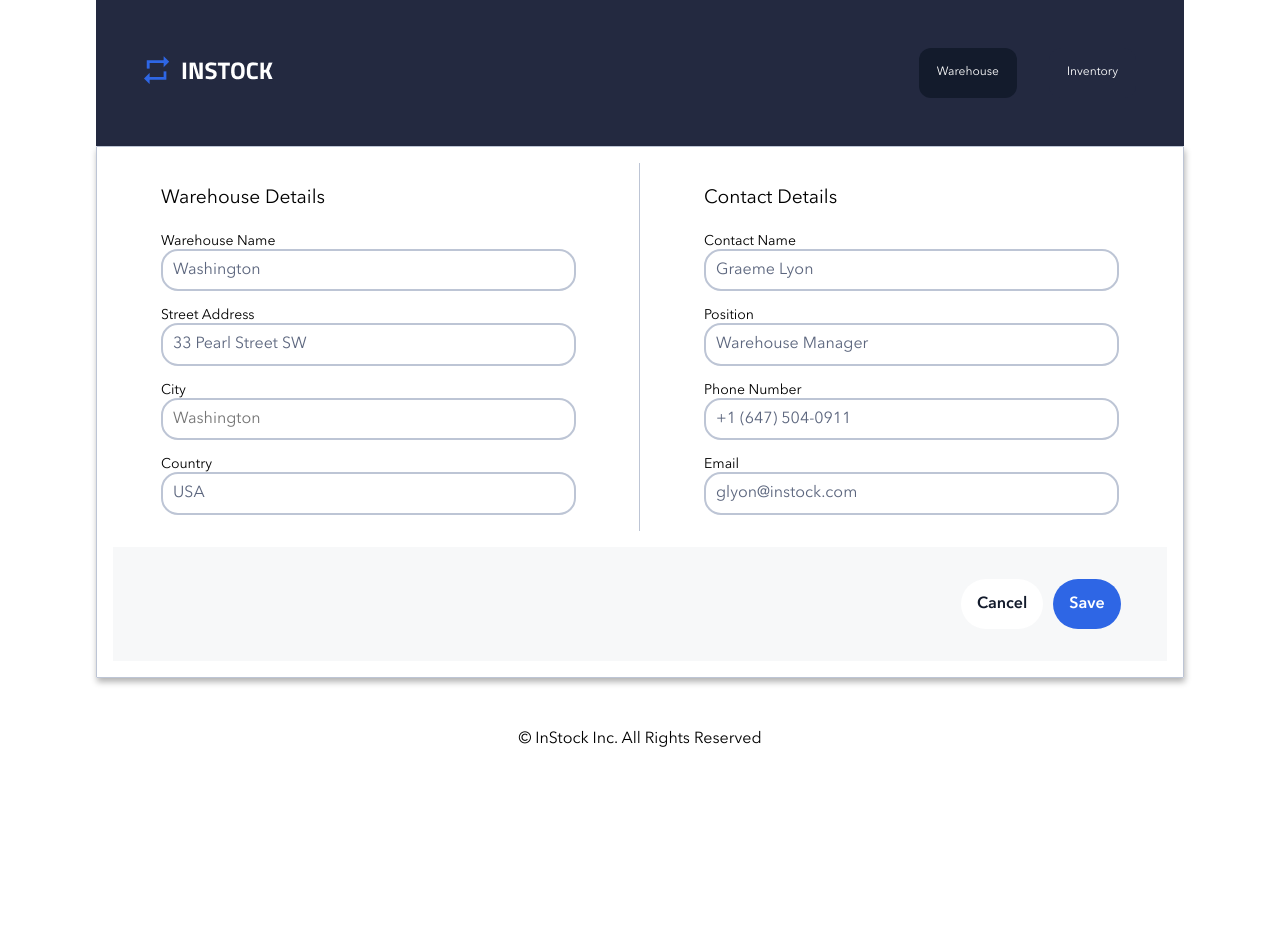
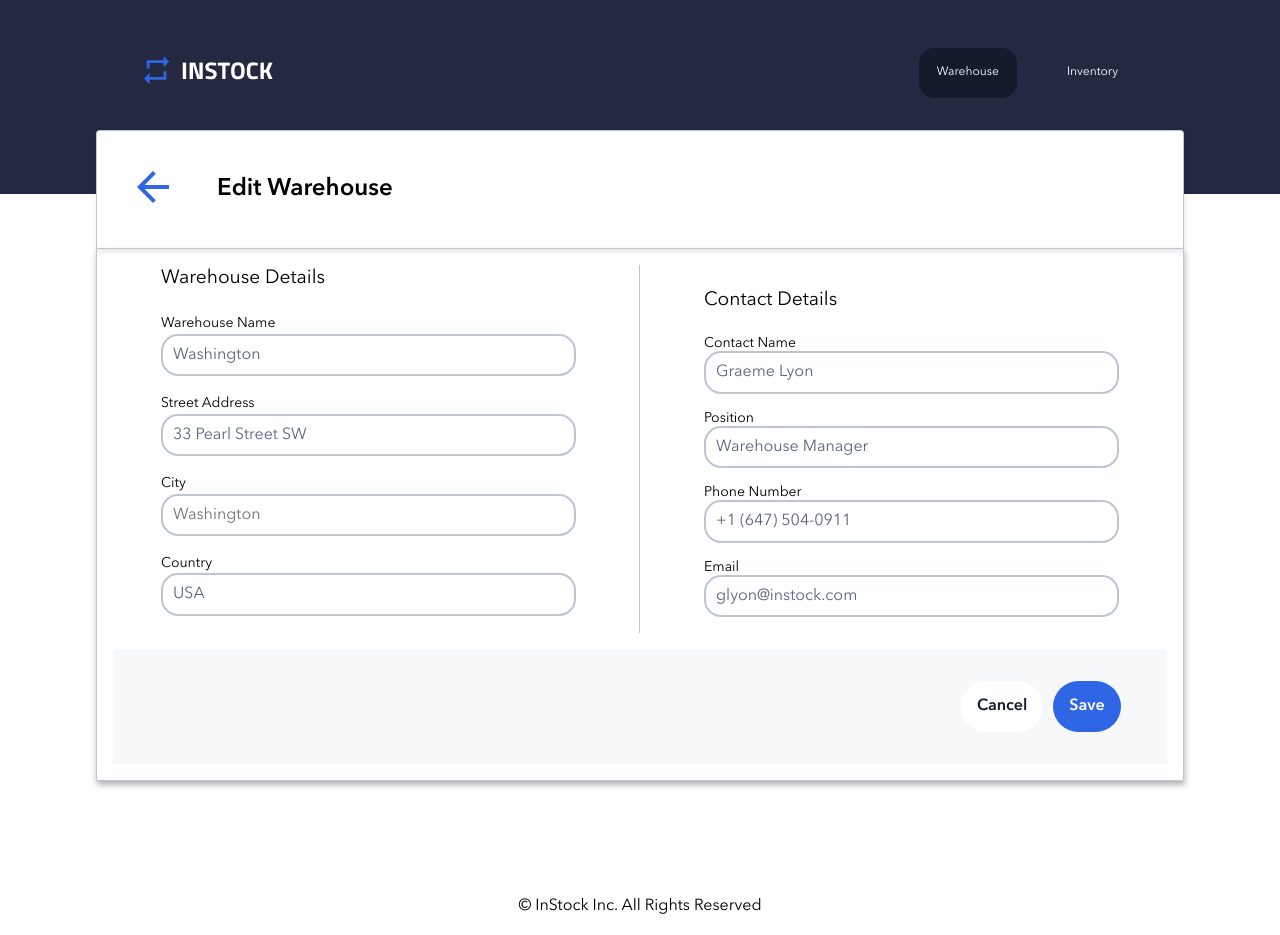
Before and after one commit to DanySA22/InStock-Client, a React (Create React App) app: page /editWareHouse in a window 1280 px wide. Before the commit the page ends 800 px from the top, so only its background shows below. Built offline with nearby package versions, Linux system fonts and the light colour scheme.

Commit message:
Added a component EditWareHouseHeader, Added some styling to the Header component as well. up for review

```diff
--- a/package.json
+++ b/package.json
@@ -13,7 +13,7 @@
     "web-vitals": "^2.1.4"
   },
   "scripts": {
-    "start": "react-scripts start",
+    "start": "PORT=4000 react-scripts start",
     "build": "react-scripts build",
     "test": "react-scripts test",
     "eject": "react-scripts eject"
--- a/src/components/Header/Header.scss
+++ b/src/components/Header/Header.scss
@@ -1,4 +1,6 @@
 .header {
+  background-color: $instockGraphite;
+  padding-bottom: 3rem;
   &__border {
     display: flex;
     flex-direction: column;
@@ -23,7 +25,7 @@
   &__actions {
     display: flex;
     flex-direction: row;
-    gap: 5rem;
+    gap: 7.5rem;
     @include tablet {
       gap: 2rem;
     }
@@ -36,8 +38,8 @@
     cursor: pointer;
     width: 100%;
     height: auto;
-    padding: 18px;
-    border-radius: 12px;
+    padding: 1rem 2rem;
+    border-radius: 15px;
     font-size: 12px;
 
     &:hover {
--- /dev/null
+++ b/src/components/WareHouseList/EditWareHouseHeader/EditWareHouseHeader.jsx
@@ -0,0 +1,18 @@
+import arrowIcon from "../../../assets/Icons/arrow_back-24px.svg";
+import { NavLink } from "react-router-dom";
+const EditWareHouseHeader = () => {
+  return (
+    <section className="edit-whsheader">
+      <NavLink to="/" className="edit-whsheader__arrow-back">
+        <img
+          src={arrowIcon}
+          alt="Go back"
+          className="edit-whsheader__buttonicon"
+        />
+      </NavLink>
+      <div className="edit-whsheader__title">Edit Warehouse</div>
+    </section>
+  );
+};
+
+export default EditWareHouseHeader;
--- /dev/null
+++ b/src/components/WareHouseList/EditWareHouseHeader/EditWareHouseHeader.scss
@@ -0,0 +1,28 @@
+
+.edit-whsheader{
+display: flex;
+flex-direction: row;
+border: 1px solid $instockCloud;
+border-bottom: none;
+align-items: center;
+border-radius: 4px 4px 0 0;
+margin: 0 2rem;
+padding: 2rem;
+position: relative;
+box-shadow: 1px 4px 6px rgba(0, 0, 0, 0.1);
+background-color: $instockWhite;
+bottom: 4rem;
+@include desktop{
+    margin: 0 6rem;
+}
+    &__buttonicon{
+        width: 3rem;
+    }
+    &__title{
+        font-family: "AvenirNext LT Pro";
+        font-size: x-large;
+        margin-left:  2.5rem;
+        font-weight: 550;
+    }
+
+}
--- a/src/pages/EditWareHousePage/EditWareHousePage.jsx
+++ b/src/pages/EditWareHousePage/EditWareHousePage.jsx
@@ -1,13 +1,18 @@
+
+import EditWareHouseHeader from "../../components/WareHouseList/EditWareHouseHeader/EditWareHouseHeader";
 function EditWareHousePage() {
-
-
   return (
+    <section className="warehouse-header">
+<EditWareHouseHeader/>
       <form className="edit-warehouse">
         <div className="edit-warehouse__container">
           <div className="edit-warehouse__divideone"></div>
           <div className="edit-warehouse__section edit-warehouse__section--warehouse-details">
             <div className="edit-warehouse__header">Warehouse Details</div>
-          <label htmlFor="warehouse_name" className="edit-warehouse__labeltwo">
+            <label
+              htmlFor="warehouse_name"
+              className="edit-warehouse__labeltwo"
+            >
               Warehouse Name
             </label>
             <input
@@ -59,7 +64,9 @@ function EditWareHousePage() {
           <div className="edit-warehouse__divide"></div>
 
           <div className="edit-warehouse__section edit-warehouse__section--contact-details">
-          <div className="edit-warehouse__header-contact ">Contact Details</div>
+            <div className="edit-warehouse__header-contact ">
+              Contact Details
+            </div>
             <label htmlFor="contact_name" className="edit-warehouse__labeltwo">
               Contact Name
             </label>
@@ -72,7 +79,10 @@ function EditWareHousePage() {
               className="edit-warehouse__input"
             />
 
-          <label htmlFor="contact_position" className="edit-warehouse__labeltwo">
+            <label
+              htmlFor="contact_position"
+              className="edit-warehouse__labeltwo"
+            >
               Position
             </label>
             <input
@@ -84,7 +94,10 @@ function EditWareHousePage() {
               className="edit-warehouse__input"
             />
 
-          <label htmlFor="contact_phone:" className="edit-warehouse__labeltwo">
+            <label
+              htmlFor="contact_phone:"
+              className="edit-warehouse__labeltwo"
+            >
               Phone Number
             </label>
             <input
@@ -119,6 +132,7 @@ function EditWareHousePage() {
           </button>
         </div>
       </form>
+    </section>
   );
 }
 export default EditWareHousePage;
--- a/src/pages/EditWareHousePage/EditWareHousePage.scss
+++ b/src/pages/EditWareHousePage/EditWareHousePage.scss
@@ -4,6 +4,8 @@
   border: 1px solid $instockCloud;
   border-radius: 1px;
   box-shadow: 1px 4px 6px rgba(0, 0, 0, 0.3);
+  position: relative;
+  bottom: 4rem;
   @include desktop {
     margin: 0 6rem;
   }
@@ -46,7 +48,10 @@
     }
   }
 
-  &__header,
+  &__header{
+    font-size: larger;
+    margin:0 0 1.5rem;
+  }
   &__header-contact {
     font-size: larger;
     margin: 1.5rem 0;
@@ -68,10 +73,12 @@
     height: 2px;
     background-color: $instockCloud;
     margin: 20px 0;
+    display: none;
     @include tablet {
       display: none;
     }
   }
+
   &__divide {
     height: 2px;
     background-color: $instockCloud;
--- a/src/styles/App.scss
+++ b/src/styles/App.scss
@@ -13,4 +13,5 @@
 @import "../components/WareHouseList/WareHouseListSelection/WareHouseListSelection.scss";
 @import "../components/WareHouseList/WareHouseListSubMenu/WareHouseListSubMenu.scss";
 @import "../pages/WareHouseDetailsPage/WareHouseDetailsPage.scss";
-@import"../components/WareHouseList/DeleteWareHouse/DeleteWareHouse.scss"
+@import "../components/WareHouseList/DeleteWareHouse/DeleteWareHouse.scss";
+@import "../components/WareHouseList/EditWareHouseHeader/EditWareHouseHeader";
```
Lines whose indentation alone changed are shown as unchanged.
